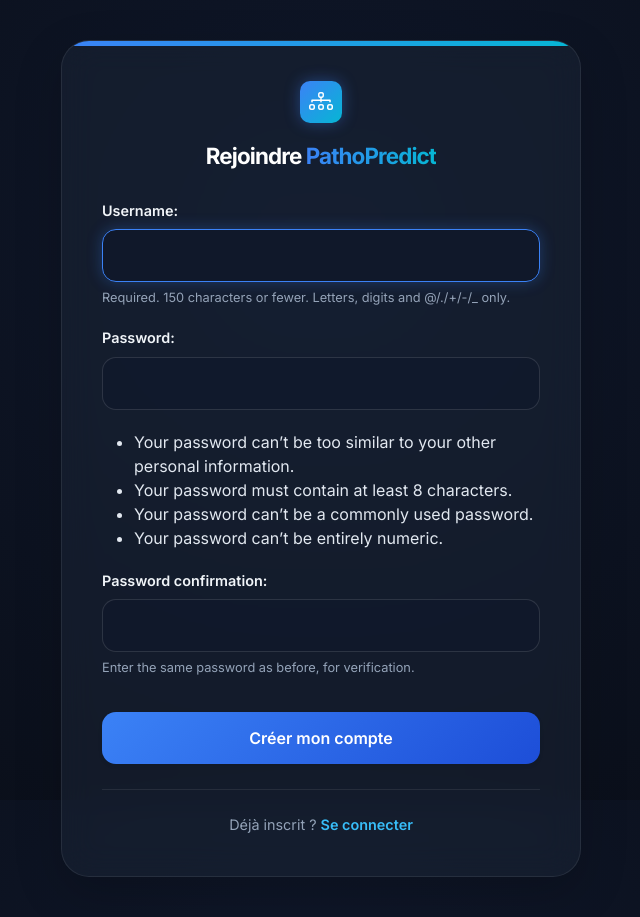
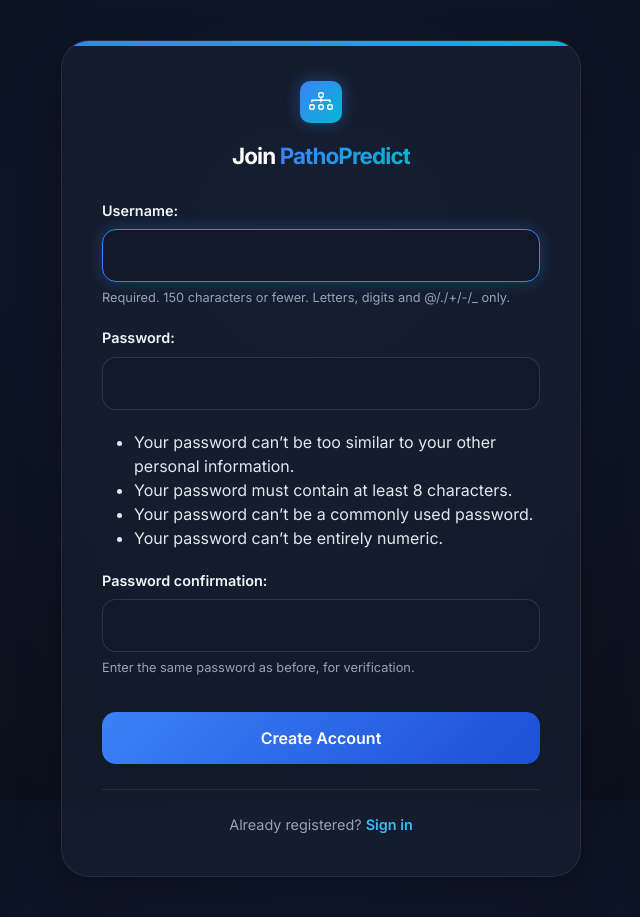
Before and after one commit to mouaad-dd/pathopredict-analytics, a Django app: page /signup/ in a window 1280 px wide. Shown: the whole page, without its empty margins (319-959 px from the left). Run offline with Django 5.2, Linux system fonts and the light colour scheme; parts of the project's set-up code (start-up, migrations or seed data) failed here and were passed over; some libraries are stand-ins or nearby versions.

Commit message:
Translate register page to English

```diff
--- a/prediction_app/templates/registration/login.html
+++ b/prediction_app/templates/registration/login.html
@@ -192,7 +192,7 @@
       <form method="post">
         {% csrf_token %} {{ form.as_p }}
 
-        <button type="submit">Sign In</button>
+        <button type="submit" class="btn btn-primary">Sign In</button>
       </form>
 
       <!-- Redirection inscription -->
--- a/prediction_app/templates/registration/signup.html
+++ b/prediction_app/templates/registration/signup.html
@@ -197,14 +197,14 @@
         <i class="bi bi-diagram-3 text-white fs-4"></i>
       </div>
 
-      <h2 class="brand-title">Rejoindre <span>PathoPredict</span></h2>
+      <h2 class="brand-title">Join <span>PathoPredict</span></h2>
 
       <!-- Formulaire Django -->
       <form method="post">
         {% csrf_token %} {{ form.as_p }}
 
         <button type="submit" class="btn btn-auth shadow-sm">
-          Créer mon compte
+          Create Account
         </button>
       </form>
 
@@ -213,7 +213,7 @@
         class="auth-footer border-top pt-4"
         style="border-color: rgba(255, 255, 255, 0.08) !important"
       >
-        Déjà inscrit ? <a href="{% url 'login' %}">Se connecter</a>
+        Already registered? <a href="{% url 'login' %}">Sign in</a>
       </div>
     </div>
 
```
